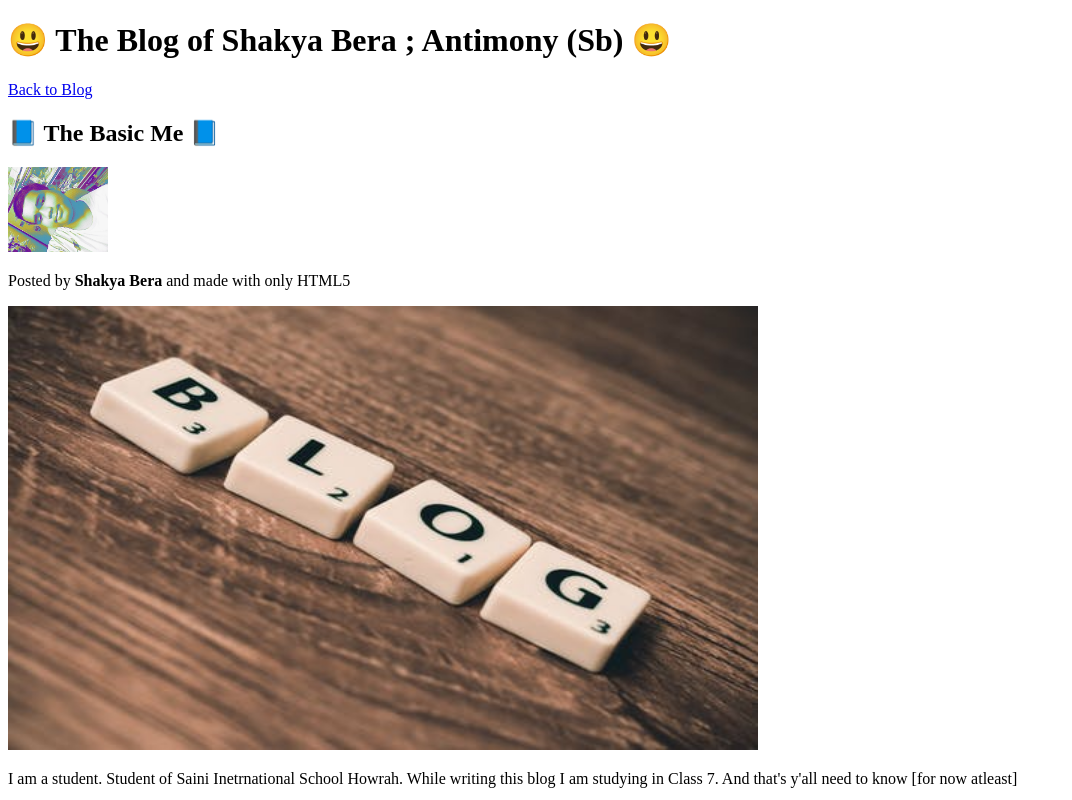
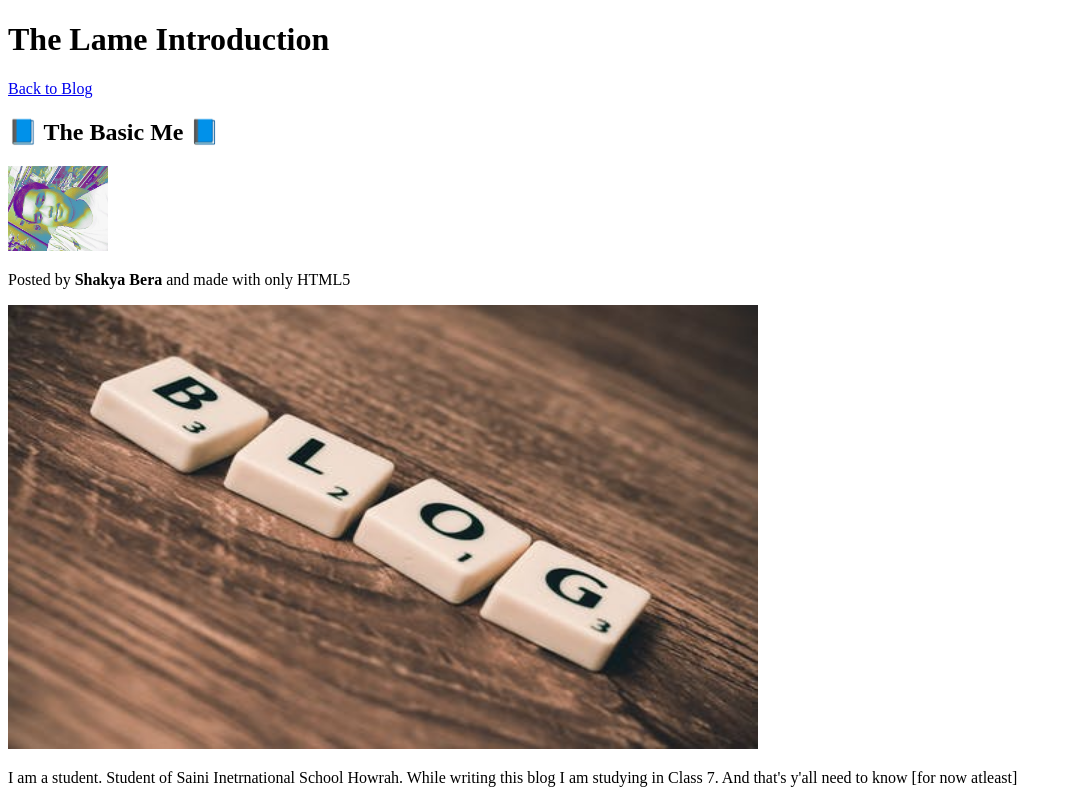
Before and after one commit to ShakyaBera/shakyaBlog.github.io, a plain HTML site: page me.html in a window 1280 px wide. Shown: the top 800 px of the page, without its empty margins (0-1072 px from the left). Drawn offline with Linux system fonts and the light colour scheme.

Commit message:
Update me.html

```diff
--- a/me.html
+++ b/me.html
@@ -8,7 +8,7 @@
 
   <body>
     <header>
-      <h1>😃 The Blog of Shakya Bera ; Antimony (Sb) 😃</h1>
+      <h1>The Lame Introduction</h1>
 
       <a href="index.html">Back to Blog</a>
     </header>
```
